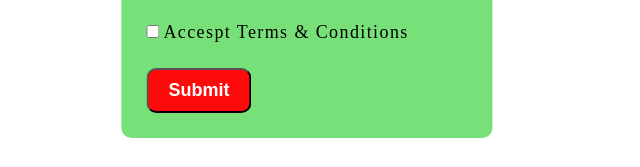
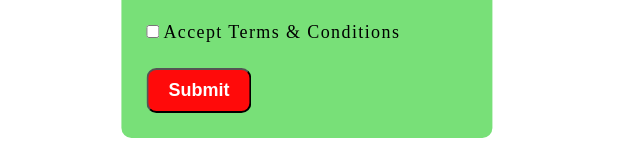
Before and after one commit to Shashikanthgurram/Registration-page, a plain HTML site: page index.html in a window 1280 px wide. Shown: the part 358-525 px from the top of the page, 333-973 px from the left. Drawn offline with Linux system fonts and the light colour scheme.

Commit message:
Update index.html

```diff
--- a/index.html
+++ b/index.html
@@ -69,7 +69,7 @@
           <tr>
             <td colspan="2">
               <input type="checkbox" name="agree" id="agree" />
-              <label for="checkbox">Accespt Terms & Conditions</label>
+              <label for="checkbox">Accept Terms & Conditions</label>
             </td>
           </tr>
           <tr>
```
